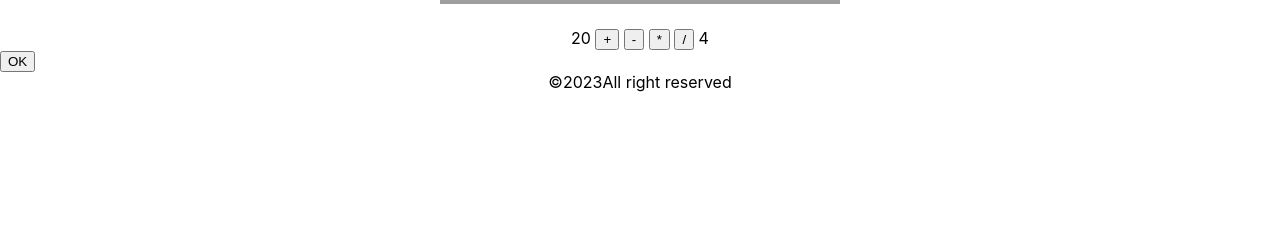
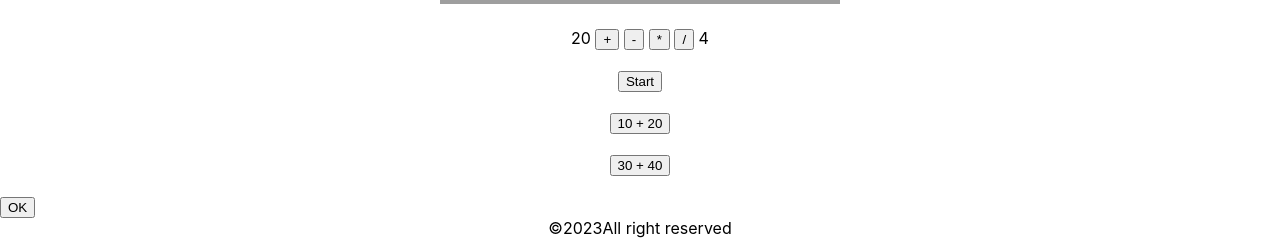
Before and after one commit to ThanawatBundasak/app1, a React (Create React App) app: page / in a window 1280 px wide. Shown: the part 544-790 px from the top of the page. Built offline with nearby package versions, Linux system fonts and the light colour scheme; grey boxes are pictures that could not be loaded.

Commit message:
add event-data function
add event-data.js

```diff
--- a/src/App.js
+++ b/src/App.js
@@ -3,6 +3,7 @@
 import Calendar from './class-components'
 import Button from './class-components2'
 import {Calculator2} from './calculator'
+import {EventData2} from './event-data'
 import Banner from './banner'
 function App() {
 
@@ -13,6 +14,7 @@
       <Content/>
       <Banner/>
       <Calculator2/>
+      <EventData2/>
       <Button/>
       <Footer/>
     </>
--- /dev/null
+++ b/src/event-data.js
@@ -0,0 +1,22 @@
+import React from "react";
+
+export function EventData2(){
+    const onClickStartStop = (ev) =>{
+        let t = ev.target.innerText
+        let s = (t === 'Start')? 'Stop' : 'Start'
+        ev.target.innerText = s
+    }
+    const onClickAdd = (ev) =>{
+        let t = ev.target.innerText
+        let r = eval(t)
+        alert(`${t} = ${r}`)
+    }
+    return(
+        <div style={{textAlign:'center',marginTop:20}}>
+            <button onClick={(ev) => onClickStartStop(ev)}>Start</button><br/><br/>
+            <button onClick={(ev) => onClickAdd(ev)}>10 + 20</button><br/><br/>
+            <button onClick={(ev) => onClickAdd(ev)}>30 + 40</button><br/><br/>
+
+        </div>
+    )
+}
```
